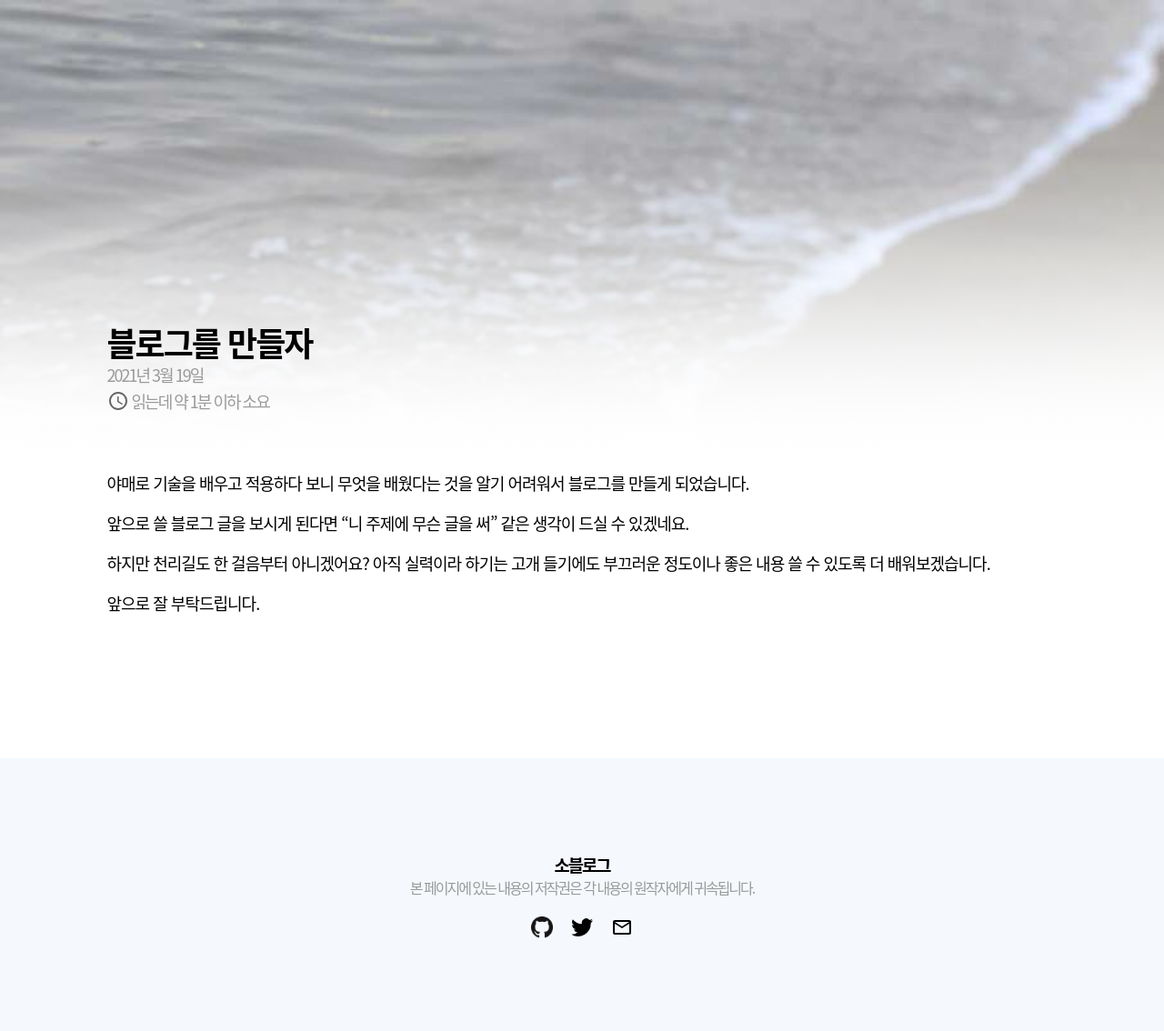
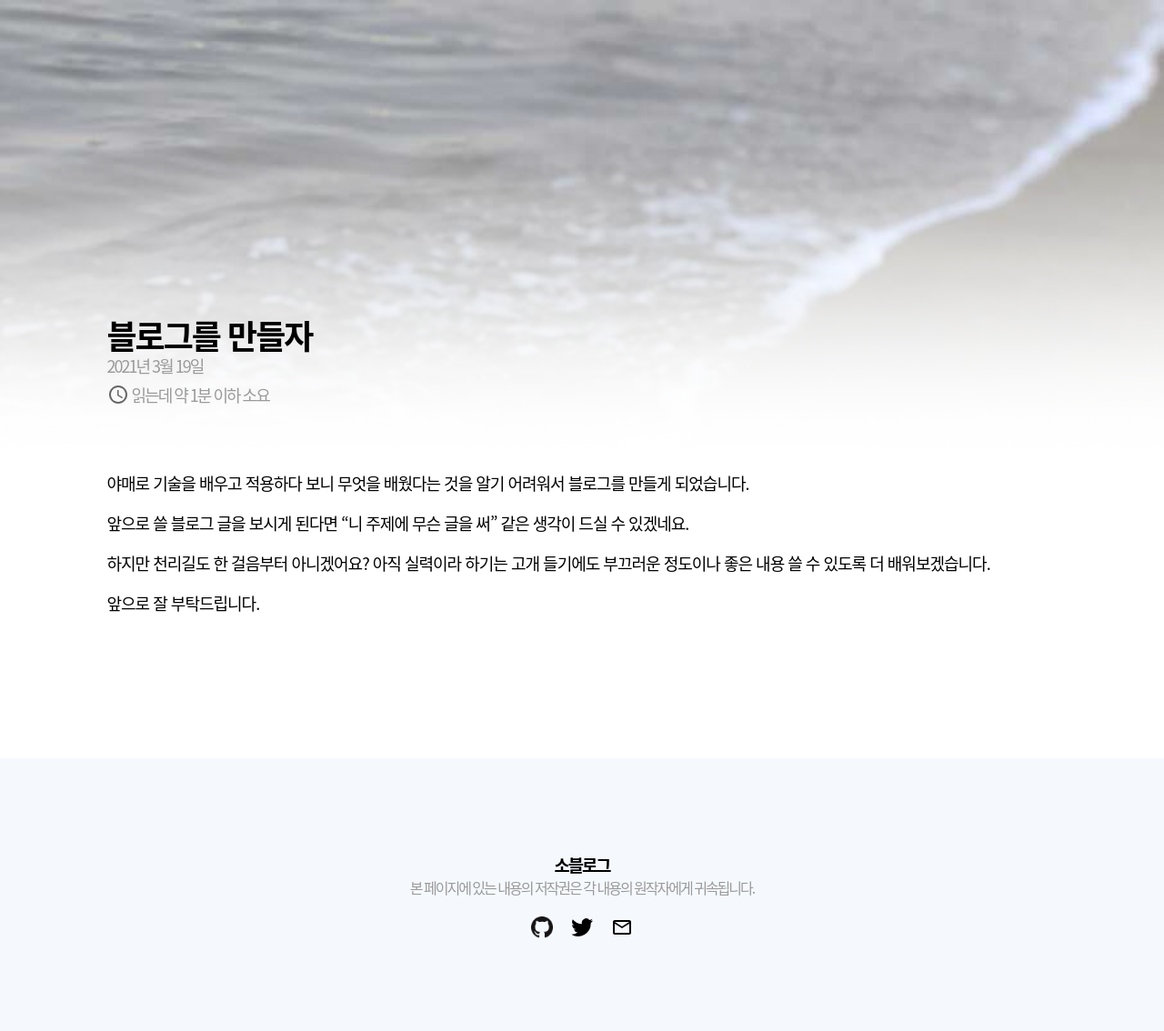
Before and after one commit to So-chiru/sochiru.github.io, a Jekyll site: the page built from _posts/2021-03-19-test.markdown, in a window 1280 px wide. Shown: the whole page at 91% size. Built offline with Jekyll 4.4.1, drawn with Linux system fonts in a browser that asks for light colours; comment, search, counter and statistics services are not loaded.

Commit message:
CSS Layout update

```diff
--- a/_sass/layouts/post.scss
+++ b/_sass/layouts/post.scss
@@ -80,6 +80,7 @@
     letter-spacing: $text-default-letter-spacing;
     font-weight: bold;
     top: $post-background-height - 150px;
+    width: 70%;
 
     @media screen and (max-width: $page-width) {
       margin-left: 5%;
@@ -91,15 +92,19 @@
 
     .post-title {
       font-size: 36px;
+      max-width: 80%;
+      line-height: 36px;
+      word-break: keep-all;
 
       @media screen and (max-width: $mobile-page-width) {
         font-size: 32px;
+        line-height: 32px;
       }
     }
 
     .post-meta {
       font-size: 18px;
-      margin-top: -3px;
+      margin-top: 3px;
       font-weight: normal;
       color: $text-sub;
       margin-bottom: 3px;
@@ -125,7 +130,12 @@
 }
 
 .post-context {
-  h1, h2, h3, h4, h5, h6 {
+  h1,
+  h2,
+  h3,
+  h4,
+  h5,
+  h6 {
     letter-spacing: -1px;
   }
 
@@ -137,6 +147,16 @@
     br {
       display: inline;
     }
+
+    @media screen and (max-width: $mobile-page-width) {
+      font-size: 16px;
+    }
+  }
+
+  .highlighter-rouge {
+    width: 100%;
+    position: relative;
+    overflow: auto;
   }
 
   & > br {
@@ -162,9 +182,11 @@
   z-index: 1000;
   width: 95%;
   margin: auto;
+  word-break: keep-all;
 
   @media screen and (max-width: $mobile-page-width) {
     margin-top: 5vh;
+    max-width: 95vw;
   }
 }
 
```
